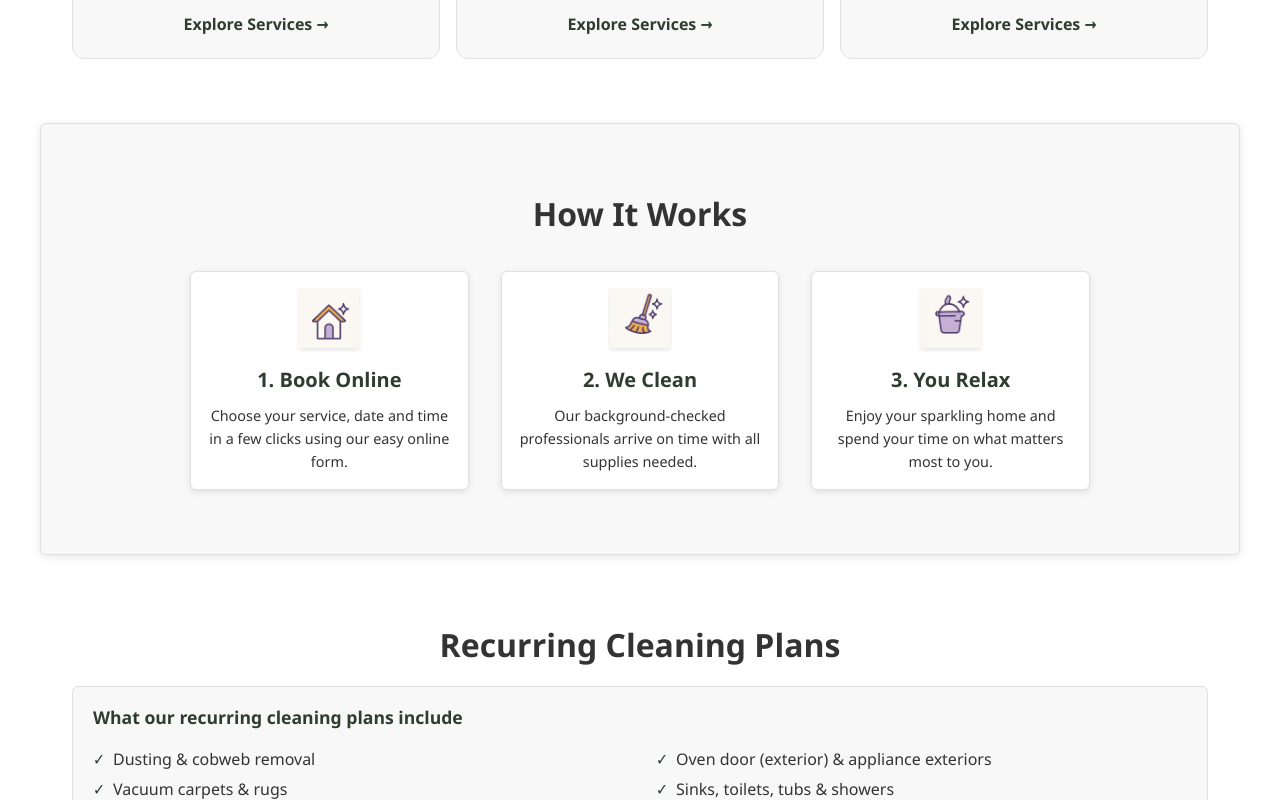
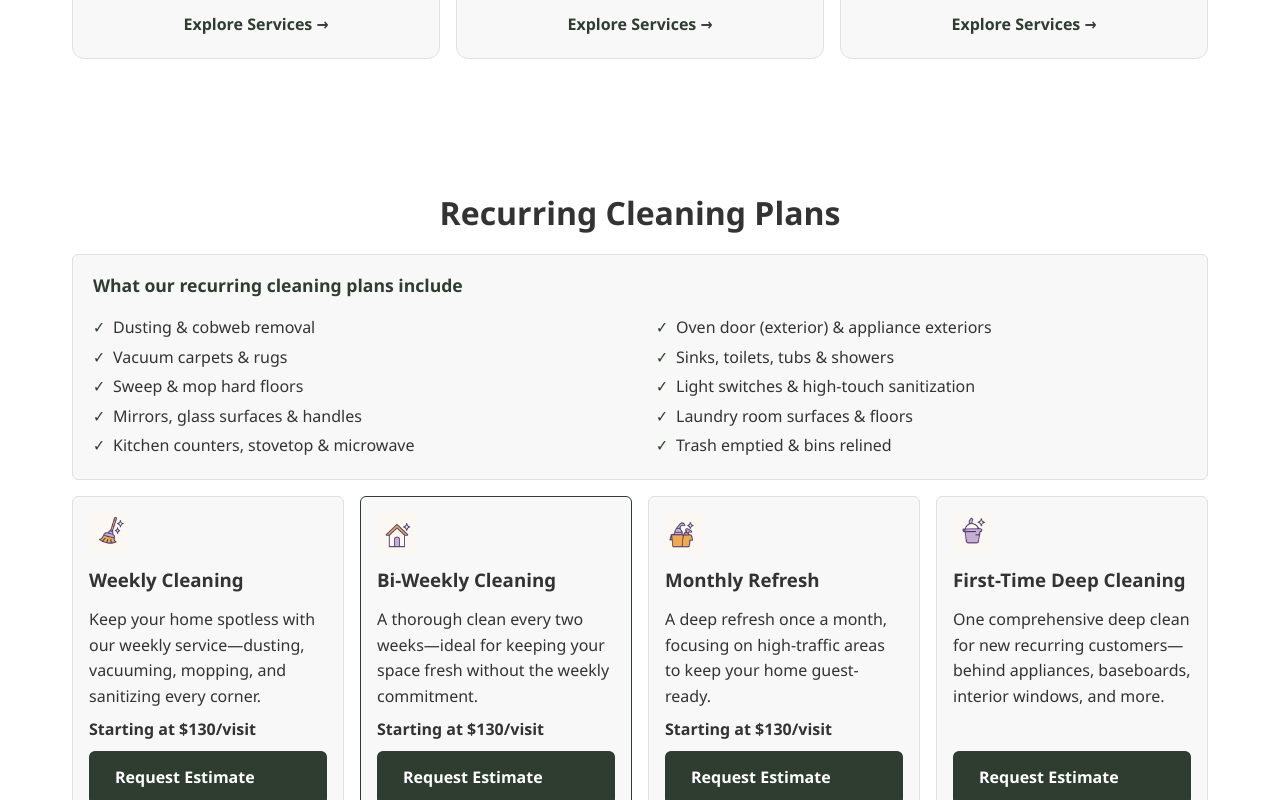
Before and after one commit to marinusdebeer/zen-zone-cleaning-website, a React (Create React App) app: page / in a window 1280 px wide. Shown: the part 1240-2040 px from the top of the page. Built offline with nearby package versions, Linux system fonts and the light colour scheme.

Commit message:
moved how it works

```diff
--- a/src/components/HomePage.js
+++ b/src/components/HomePage.js
@@ -16,10 +16,10 @@ const HomePage = ({ heroTitle, heroSubtitle, ctaTitle, ctaSubtitle }) => {
     <main>
       <Hero title={heroTitle} subtitle={heroSubtitle} />
       <Locations />
-      <Steps />
       <Services />
       <About />
       <Benefits />
+      <Steps />
     </main>
   );
 };
```
